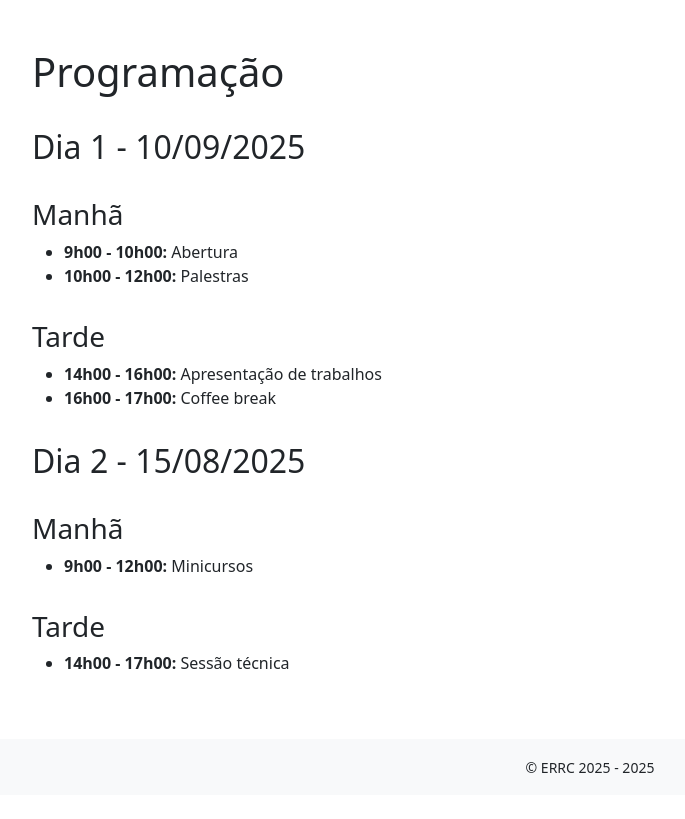
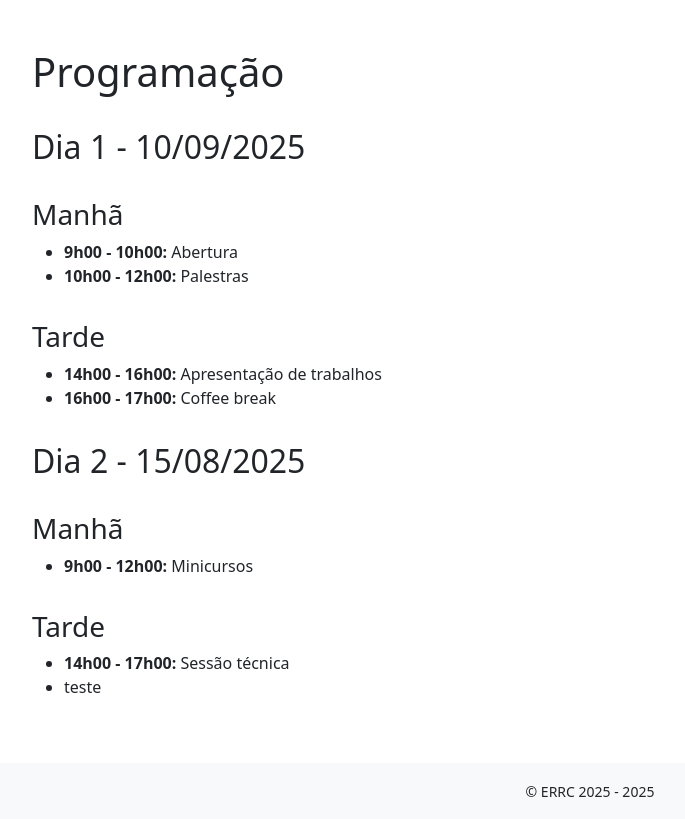
Before and after one commit to crrc-rs/errc2025, a Jekyll site: the page built from programacao.md, in a window 1280 px wide. Shown: the part 456-1275 px from the top of the page, without its empty margins (50-735 px from the left). Built offline with Jekyll 4.4.1, drawn with Linux system fonts in a browser that asks for light colours; before the commit the page ends 1251 px from its top, so only the background shows below that.

Commit message:
Update programacao.md
teste

```diff
--- a/programacao.md
+++ b/programacao.md
@@ -23,3 +23,4 @@ permalink: /programacao/
 
 ### Tarde
 - **14h00 - 17h00:** Sessão técnica
+- teste
```
